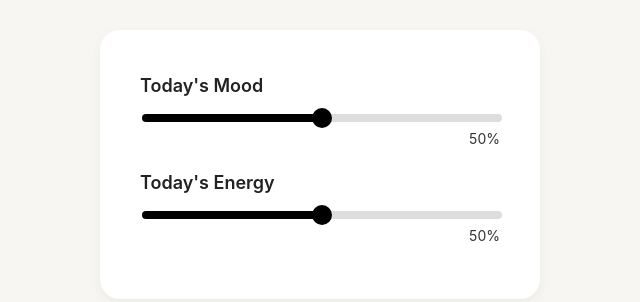
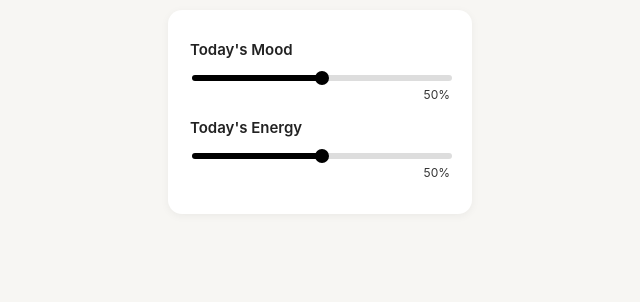
Before and after one commit to sarahdenkert01-hue/slidernotion, a plain HTML site: page index.html in a window 1280 px wide. Shown: the whole page, without its empty margins (320-960 px from the left). Drawn offline with Linux system fonts and the light colour scheme.

Commit message:
Update index.html

```diff
--- a/index.html
+++ b/index.html
@@ -13,34 +13,34 @@
     height: 100vh;
     margin: 0;
     font-family: "Inter", sans-serif;
-    padding-top: 30px; /* keeps it neat for embeds */
+    padding-top: 10px;
   }
 
   .card {
     background: white;
-    border-radius: 20px;
-    box-shadow: 0 4px 12px rgba(0,0,0,0.05);
-    padding: 30px 40px;
-    max-width: 360px;
+    border-radius: 14px;
+    box-shadow: 0 2px 8px rgba(0,0,0,0.05);
+    padding: 18px 22px;
+    max-width: 260px;
     width: 90%;
   }
 
   h2 {
     color: #222;
     font-weight: 600;
-    font-size: 18px;
-    margin-bottom: 10px;
+    font-size: 15px;
+    margin-bottom: 6px;
   }
 
   .slider-container {
-    margin-bottom: 25px;
+    margin-bottom: 16px;
   }
 
   input[type=range] {
     -webkit-appearance: none;
     width: 100%;
-    height: 8px;
-    border-radius: 5px;
+    height: 6px;
+    border-radius: 4px;
     background: linear-gradient(to right, black var(--value, 50%), #ddd var(--value, 50%));
     outline: none;
     transition: background 0.3s ease;
@@ -49,26 +49,26 @@
   input[type=range]::-webkit-slider-thumb {
     -webkit-appearance: none;
     appearance: none;
-    width: 20px;
-    height: 20px;
+    width: 14px;
+    height: 14px;
     border-radius: 50%;
     background: black;
     cursor: pointer;
   }
 
   input[type=range]::-moz-range-thumb {
-    width: 20px;
-    height: 20px;
+    width: 14px;
+    height: 14px;
     border-radius: 50%;
     background: black;
     cursor: pointer;
   }
 
   .value {
-    font-size: 14px;
+    font-size: 12px;
     color: #333;
     text-align: right;
-    margin-top: 4px;
+    margin-top: 2px;
   }
 </style>
 </head>
@@ -93,7 +93,6 @@
     document.getElementById(slider.id + 'Value').textContent = percent + '%';
   }
 
-  // Initialize sliders
   document.querySelectorAll('input[type=range]').forEach(updateSlider);
 </script>
 </body>
```
